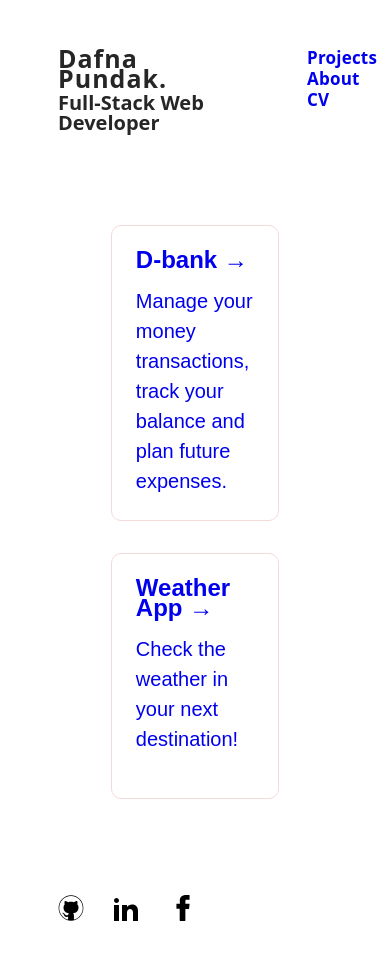
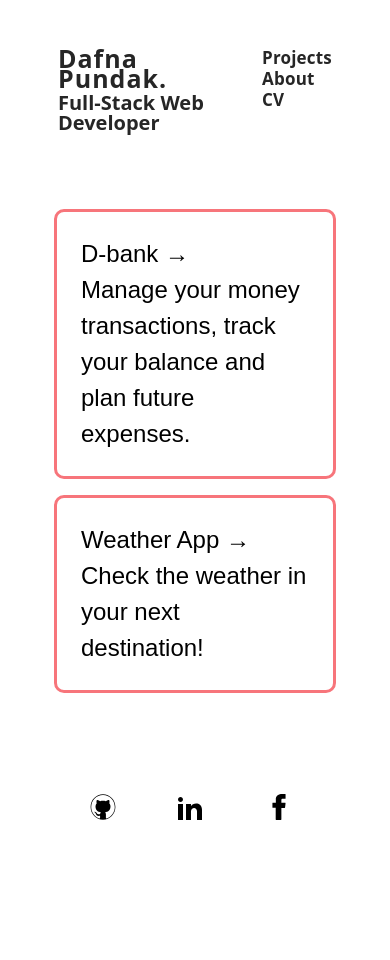
Before and after one commit to DafnaPundak/portfolio-next.js, a Next.js app: page / in a window 390 px wide. Shown: the top 960 px of the page. After the commit the page ends 893 px from the top, so only its background shows below. Built offline with nearby package versions, Linux system fonts and the light colour scheme.

Commit message:
css styling

```diff
--- a/components/layout.js
+++ b/components/layout.js
@@ -19,9 +19,7 @@ export default function Layout({ children, home }) {
           </div>
           <div className={styles.links}>
             <Link href="/">
-              <a className={styles.upperboxlink}>
-                Projects
-              </a>
+              <a className={styles.upperboxlink}>Projects</a>
             </Link>
             <Link href="/about">
               <a className={styles.upperboxlink}>About</a>
@@ -34,6 +32,7 @@ export default function Layout({ children, home }) {
       </div>
       <main>{children}</main>
       <footer className={styles.footer}>
+        <div className={styles.icons}>
           <a href="https://github.com/DafnaPundak" className={styles.logo}>
             <img src="/icons/github.svg" />
           </a>
@@ -49,7 +48,7 @@ export default function Layout({ children, home }) {
           >
             <img src="/icons/Facebook icon.svg" />
           </a>
-
+        </div>
         {/* <a href="https://twitter.com/DafnaPundak">
           <img src="/icons/twitter.ico" className={styles.logo} />
         </a> */}
--- a/components/layout.module.css
+++ b/components/layout.module.css
@@ -34,6 +34,7 @@
   -ms-flex-align: stretch;
   align-items: stretch;
   background-color: #fff;
+  color: black;
 }
 
 @media screen and (max-width: 479px) {
@@ -68,12 +69,6 @@
     padding-left: 50px;
   }
 }
-
-/* .wnav {
-  position: relative;
-  background: #dddddd;
-  z-index: 1000;
-} */
 
 .box {
   display: -webkit-box;
@@ -117,13 +112,14 @@
     -webkit-flex: 1;
     -ms-flex: 1;
     flex: 1;
+    margin-bottom: 10px;
   }
 }
 
 .upperboxlink {
   position: static;
   display: inline-block;
-  margin-left: 60px;
+  margin-left: 50px;
   padding: 0px;
   font-family: system-ui, -apple-system, BlinkMacSystemFont, "Segoe UI", Roboto,
     Oxygen, Ubuntu, Cantarell, "Fira Sans", "Droid Sans", "Helvetica Neue",
@@ -165,7 +161,6 @@
   font-weight: 800;
   letter-spacing: 1px;
   margin-bottom: 5px;
-  margin-right: 80px;
 }
 
 .title2 {
@@ -174,11 +169,6 @@
 }
 
 .logo {
-  /* height: 30px;
-  width: 30px;
-  padding: 5px 5px 5px 5px;
-  margin: 5px;
-  color: red; */
   width: 26px;
   height: 26px;
   margin-right: 30px;
@@ -196,13 +186,50 @@
   color: rgb(252, 184, 157);
 }
 
+@media screen and (max-width: 479px) {
+  .logo {
+    margin-left: 32px;
+  }
+}
+
+.icons {
+  display: -webkit-box;
+  display: -webkit-flex;
+  display: -ms-flexbox;
+  display: flex;
+  -webkit-box-pack: end;
+  -webkit-justify-content: flex-end;
+  -ms-flex-pack: end;
+  justify-content: flex-end;
+  -webkit-box-align: stretch;
+  -webkit-align-items: stretch;
+  -ms-flex-align: stretch;
+  align-items: stretch;
+  -webkit-align-self: auto;
+  -ms-flex-item-align: auto;
+  align-self: auto;
+  -webkit-box-flex: 0;
+  -webkit-flex: 0 auto;
+  -ms-flex: 0 auto;
+  flex: 0 auto;
+}
+
+@media screen and (max-width: 479px) {
+  .icons {
+    display: block;
+    -webkit-box-pack: center;
+    -webkit-justify-content: center;
+    -ms-flex-pack: center;
+    justify-content: center;
+  }
+}
+
 .copyright {
   cursor: default;
   font-family: "Source Sans Pro", sans-serif;
   color: #262626;
-  font-size: 16px;
+  font-size: 14px;
   font-weight: 400;
-  margin-left: 80px;
 }
 
 @media screen and (max-width: 479px) {
@@ -213,12 +240,6 @@
 }
 
 .footer {
-  /* width: 100%;
-  height: 0px;
-  background-color: white;
-  align-items: left;
-  padding: 50px 90px 70px 90px;
-  margin: 120px 0px 0px 0px; */
   display: -webkit-box;
   display: -webkit-flex;
   display: -ms-flexbox;
--- a/components/projects.js
+++ b/components/projects.js
@@ -1,27 +1,31 @@
 import styles from "./projects.module.css";
 
 export default function Projects({ children }) {
-  let home = true
-  console.log(home)
+  let home = true;
+  console.log(home);
   return (
     <main className={styles.main}>
       <div className={styles.grid}>
-        <a href="https://bank-app-dafna.herokuapp.com/" className={styles.card}>
-          <h3>D-bank &rarr;</h3>
-          <p>
-            Manage your money transactions, track your balance and plan future
-            expenses.
-          </p>
-        </a>
-        <a
-          href="https://weather-app-dafna.herokuapp.com/"
-          className={styles.card}
-        >
-          <h3>Weather App &rarr;</h3>
-          <p>Check the weather in your next destination!</p>
-          <br />
-        </a>
-        <div>{children, home}</div>
+        <div className={styles.card}>
+          <a href="https://bank-app-dafna.herokuapp.com/">
+            <div className={styles.card1}>
+              D-bank &rarr;
+              <br />
+              Manage your money transactions, track your balance and plan future
+              expenses.
+            </div>
+          </a>
+        </div>
+        <div className={styles.card}>
+          <a href="https://weather-app-dafna.herokuapp.com/">
+            <div className={styles.card1}>
+              Weather App &rarr;
+              <br />
+              Check the weather in your next destination!
+            </div>
+          </a>
+        </div>
+        <div>{(children, home)}</div>
       </div>
     </main>
   );
--- a/components/projects.module.css
+++ b/components/projects.module.css
@@ -1,10 +1,73 @@
 .grid {
+  display: -webkit-box;
+  display: -webkit-flex;
+  display: -ms-flexbox;
   display: flex;
-  align-items: center;
-  justify-content: center;
-  flex-wrap: wrap;
-  max-width: 800px;
-  margin-top: 1rem;
+  overflow: auto;
+  max-width: 1200px;
+  margin-right: auto;
+  margin-bottom: 40px;
+  margin-left: auto;
+  padding-right: 80px;
+  padding-left: 80px;
+  -webkit-box-pack: justify;
+  -webkit-justify-content: space-between;
+  -ms-flex-pack: justify;
+  justify-content: space-between;
+  -webkit-flex-wrap: nowrap;
+  -ms-flex-wrap: nowrap;
+  flex-wrap: nowrap;
+  -webkit-box-align: stretch;
+  -webkit-align-items: stretch;
+  -ms-flex-align: stretch;
+  align-items: stretch;
+  -webkit-align-content: stretch;
+  -ms-flex-line-pack: stretch;
+  align-content: stretch;
+  grid-auto-columns: 1fr;
+  grid-column-gap: 16px;
+  grid-row-gap: 16px;
+  -ms-grid-columns: 1fr 1fr;
+  grid-template-columns: 1fr 1fr;
+  -ms-grid-rows: auto auto;
+  grid-template-rows: auto auto;
+  -o-object-fit: fill;
+  object-fit: fill;
+}
+
+@media screen and (max-width: 479px) {
+  .grid {
+    display: inline-block;
+    margin-right: auto;
+    margin-bottom: 0px;
+    margin-left: auto;
+    padding-right: 30px;
+    padding-left: 30px;
+    -webkit-box-orient: vertical;
+    -webkit-box-direction: normal;
+    -webkit-flex-direction: column;
+    -ms-flex-direction: column;
+    flex-direction: column;
+    -webkit-box-pack: start;
+    -webkit-justify-content: flex-start;
+    -ms-flex-pack: start;
+    justify-content: flex-start;
+    -webkit-flex-wrap: nowrap;
+    -ms-flex-wrap: nowrap;
+    flex-wrap: nowrap;
+    -webkit-box-align: center;
+    -webkit-align-items: center;
+    -ms-flex-align: center;
+    align-items: center;
+    grid-auto-columns: 1fr;
+    grid-column-gap: 16px;
+    grid-row-gap: 16px;
+    -ms-grid-columns: 1fr 1fr;
+    grid-template-columns: 1fr 1fr;
+    -ms-grid-rows: auto auto;
+    grid-template-rows: auto auto;
+    text-align: left;
+  }
 }
 
 .card {
@@ -12,29 +75,20 @@
   flex-basis: 45%;
   padding: 1.5rem;
   text-align: left;
-  color: inherit;
-  text-decoration: none;
-  border: 1px solid #f5dada;
+  border: 3px solid rgb(247, 117, 123);
   border-radius: 10px;
-  transition: color 0.15s ease, border-color 0.15s ease;
-
-
 }
 
-.card:hover,
-.card:focus,
-.card:active {
-  color: #4b2763;
-  border-color: #0a0a0a;
+.card:hover {
+  background-color:rgb(252, 184, 157);
 }
 
-.card h3 {
-  margin: 0 0 1rem 0;
+.card1 {
   font-size: 1.5rem;
+  line-height: 1.5;
+  color: black;
 }
 
-.card p {
-  margin: 0;
-  font-size: 1.25rem;
-  line-height: 1.5;
+.card1:hover {
+  color: rgb(83, 83, 83);
 }
--- a/styles/globals.css
+++ b/styles/globals.css
@@ -10,8 +10,7 @@ body {
 }
 
 a {
-  color: transparent;
-  /* text-decoration: none; */
+  /* color: transparent; */
 }
 
 * {
@@ -21,7 +20,6 @@ a {
 }
 
 a:-webkit-any-link {
-  color: -webkit-link;
   cursor: pointer;
   text-decoration: none;
 }
```
Also changed, not shown: components/about.js (+6 -4 lines), components/about.module.css (+40 -6 lines). Lines whose indentation alone changed are shown as unchanged.
